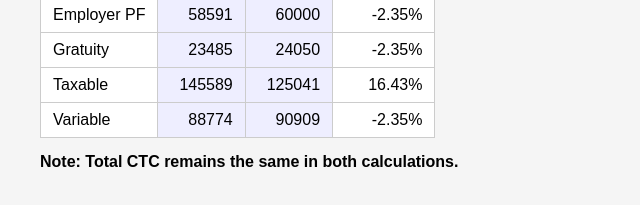
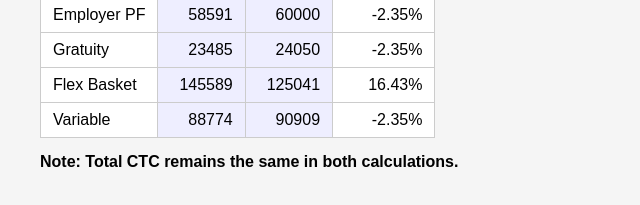
Before and after one commit to Alucard5/TestRepo, a plain HTML site: page index.html in a window 1280 px wide. Shown: the part 395-600 px from the top of the page, 0-640 px from the left. Drawn offline with Linux system fonts and the light colour scheme.

Commit message:
Update index.html

```diff
--- a/index.html
+++ b/index.html
@@ -35,7 +35,7 @@ input{width:140px}
 <tr><td>HRA</td><td class="result" id="H11"></td><td class="result" id="H21"></td><td id="I11"></td></tr>
 <tr><td>Employer PF</td><td class="result" id="H12"></td><td class="result" id="H22"></td><td id="I12"></td></tr>
 <tr><td>Gratuity</td><td class="result" id="H13"></td><td class="result" id="H23"></td><td id="I13"></td></tr>
-<tr><td>Taxable</td><td class="result" id="H14"></td><td class="result" id="H24"></td><td id="I14"></td></tr>
+<tr><td>Flex Basket</td><td class="result" id="H14"></td><td class="result" id="H24"></td><td id="I14"></td></tr>
 <tr><td>Variable</td><td class="result" id="H15"></td><td class="result" id="H25"></td><td id="I15"></td></tr>
 
 </table>
```
